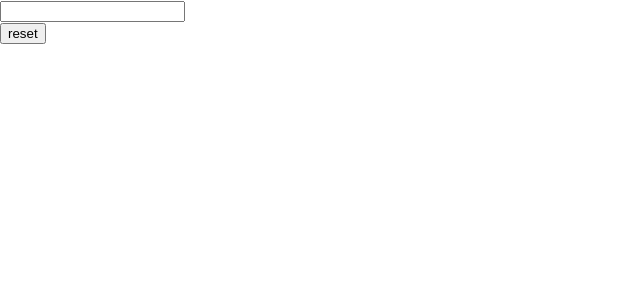
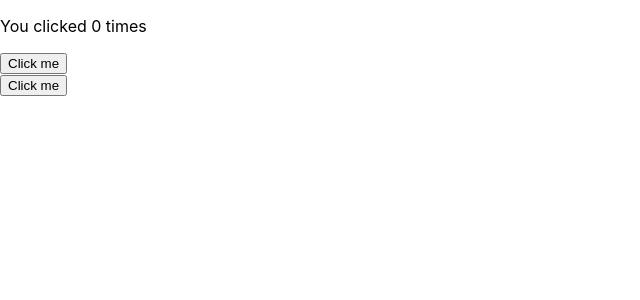
Before and after one commit to fireWinters/react-hook-demo, a React (Create React App) app: page / in a window 1280 px wide. Shown: the top 300 px of the page, without its empty margins (0-640 px from the left). Built offline with nearby package versions, Linux system fonts and the light colour scheme.

Commit message:
修改：使用useEffect优化性能，即useEffect方法和具体的state值关联，state没有变化，对应的useEffect不执行，等价于在componentDidUpdate中加判断条件

```diff
--- /dev/null
+++ b/src/AppEffect.js
@@ -0,0 +1,31 @@
+import React, { useState, useEffect } from 'react';
+
+const App = (props) => {
+    const [count, setCount] = useState(0)
+    const [name, setName] = useState("rails365")
+
+    useEffect(() => {
+        console.log(`render ${count}`);
+        document.title = `You clicked ${count} times`;
+    }, [count]);
+
+    useEffect(() => {
+        console.log("render name");
+    }, [name]);
+
+    return (
+        <div>
+            <p>You clicked {count} times</p>
+            <button onClick={() => setCount(count + 1)}>
+                Click me
+      </button>
+            <div>
+                <button onClick={() => setName("")}>
+                    Click me
+        </button>
+            </div>
+        </div>
+    );
+}
+
+export default App;
--- a/src/index.js
+++ b/src/index.js
@@ -3,7 +3,8 @@
 import './index.css';
 // import App from './EmojiGenerator';
 // import App from './TokenApp';
-import App from './TodoList';
+import App from './AppEffect';
+// import App from './TodoList';
 import reportWebVitals from './reportWebVitals';
 
 ReactDOM.render(
```
